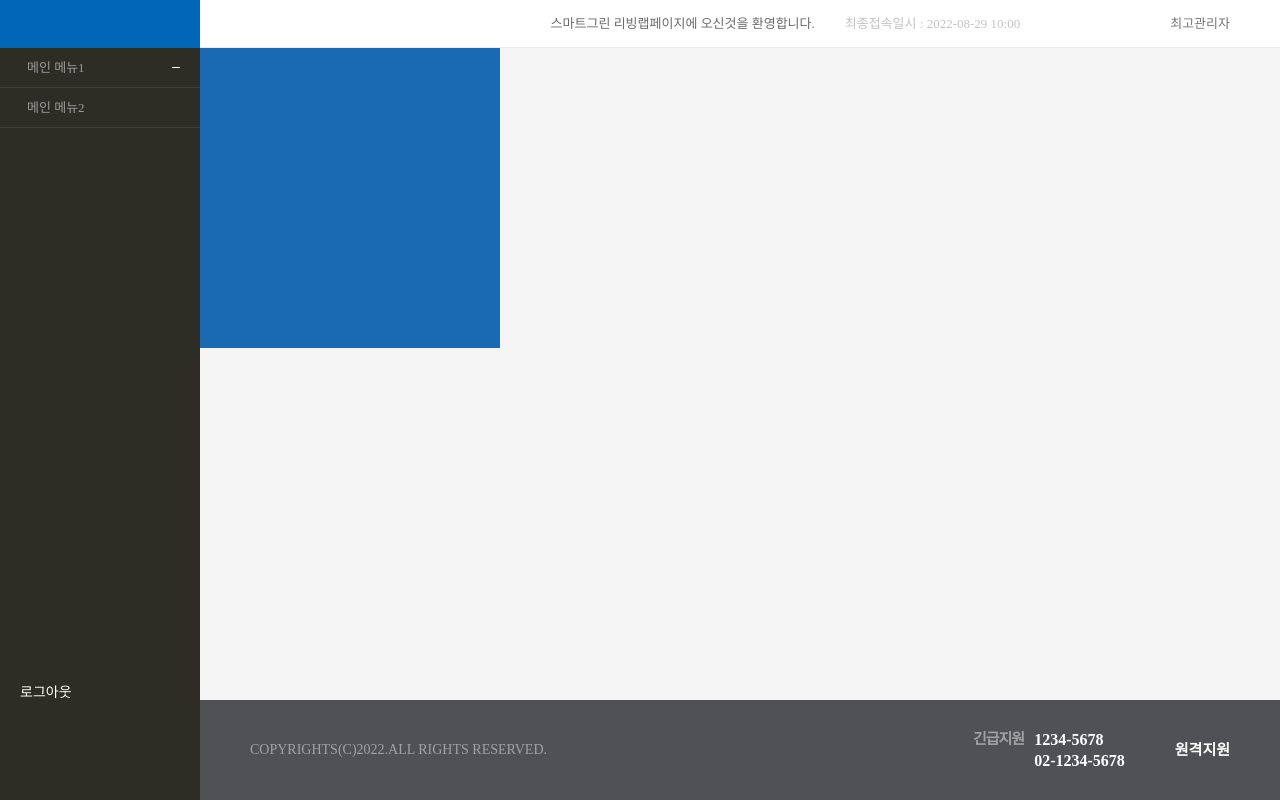
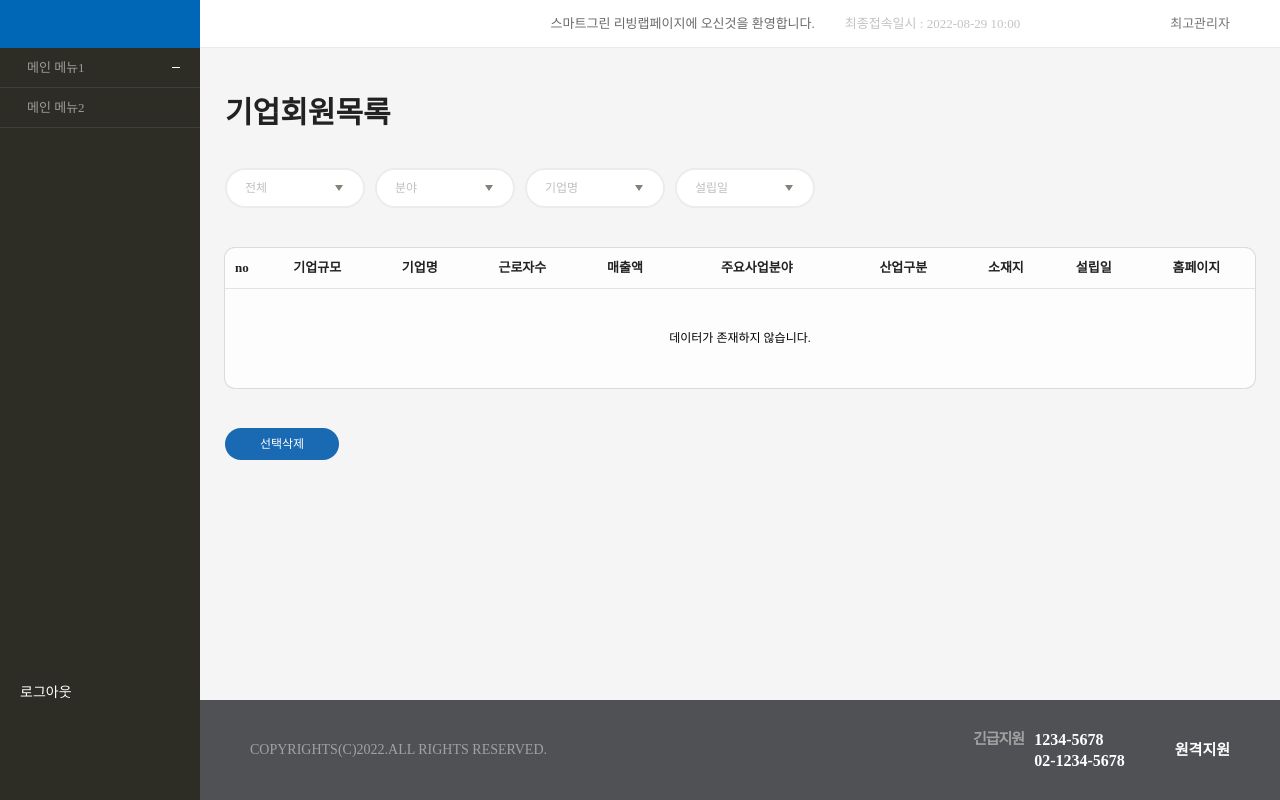
Before and after one commit to suld2495/admin, a Next.js app: page / in a window 1280 px wide. Built offline with nearby package versions, Linux system fonts and the light colour scheme.

Commit message:
[add] 임시 관리자 메인 페이지 추가

```diff
--- a/pages/index.module.scss
+++ b/pages/index.module.scss
@@ -1,7 +1,19 @@
 @import '../styles/globals.scss';
 
 .div {
-  background-color: $main-color;
-  width: 300px;
-  height: 300px;
+  padding: 50px 25px;
+
+  .selectBoxes {
+    display: flex;
+    gap: 10px;
+    margin-top: 40px;
+  }
+
+  .table {
+    margin-top: 40px;
+  }
+
+  .buttons {
+    margin-top: 40px;
+  }
 }
--- a/pages/index.tsx
+++ b/pages/index.tsx
@@ -1,9 +1,61 @@
+import Title from 'components/admin/common/title/Title';
+import Button from 'components/common/button/Button';
+import Select from 'components/common/select/Select';
+import Table from 'components/common/table/Table';
 import type { NextPage } from 'next'
-import styles from './index.module.scss';
+import styled from './index.module.scss';
 
 const Home: NextPage = () => {
   return (
-    <div className={styles.div}></div>
+    <div className={styled.div}>
+      <Title title='기업회원목록'/>
+      <div className={styled.selectBoxes}>
+        <Select name='1' defaultValue='전체' />
+        <Select name=''  defaultValue='분야' />
+        <Select name=''  defaultValue='기업명' />
+        <Select name=''  defaultValue='설립일' />
+      </div>
+      <Table
+        className={styled.table}
+        data={[]}
+        columns={[
+          {
+            title: 'no',
+            field: 'no'
+          }, {
+            title: '기업규모',
+            field: 'no1'
+          }, {
+            title: '기업명',
+            field: 'no2'
+          }, {
+            title: '근로자수',
+            field: 'no3'
+          }, {
+            title: '매출액',
+            field: 'no4'
+          }, {
+            title: '주요사업분야',
+            field: 'no5'
+          }, {
+            title: '산업구분',
+            field: 'no6'
+          }, {
+            title: '소재지',
+            field: 'no7'
+          }, {
+            title: '설립일',
+            field: 'no8'
+          }, {
+            title: '홈페이지',
+            field: 'no9'
+          }
+        ]}
+      />
+      <div className={styled.buttons}>
+        <Button>선택삭제</Button>
+      </div>
+    </div>
   )
 }
 
```
